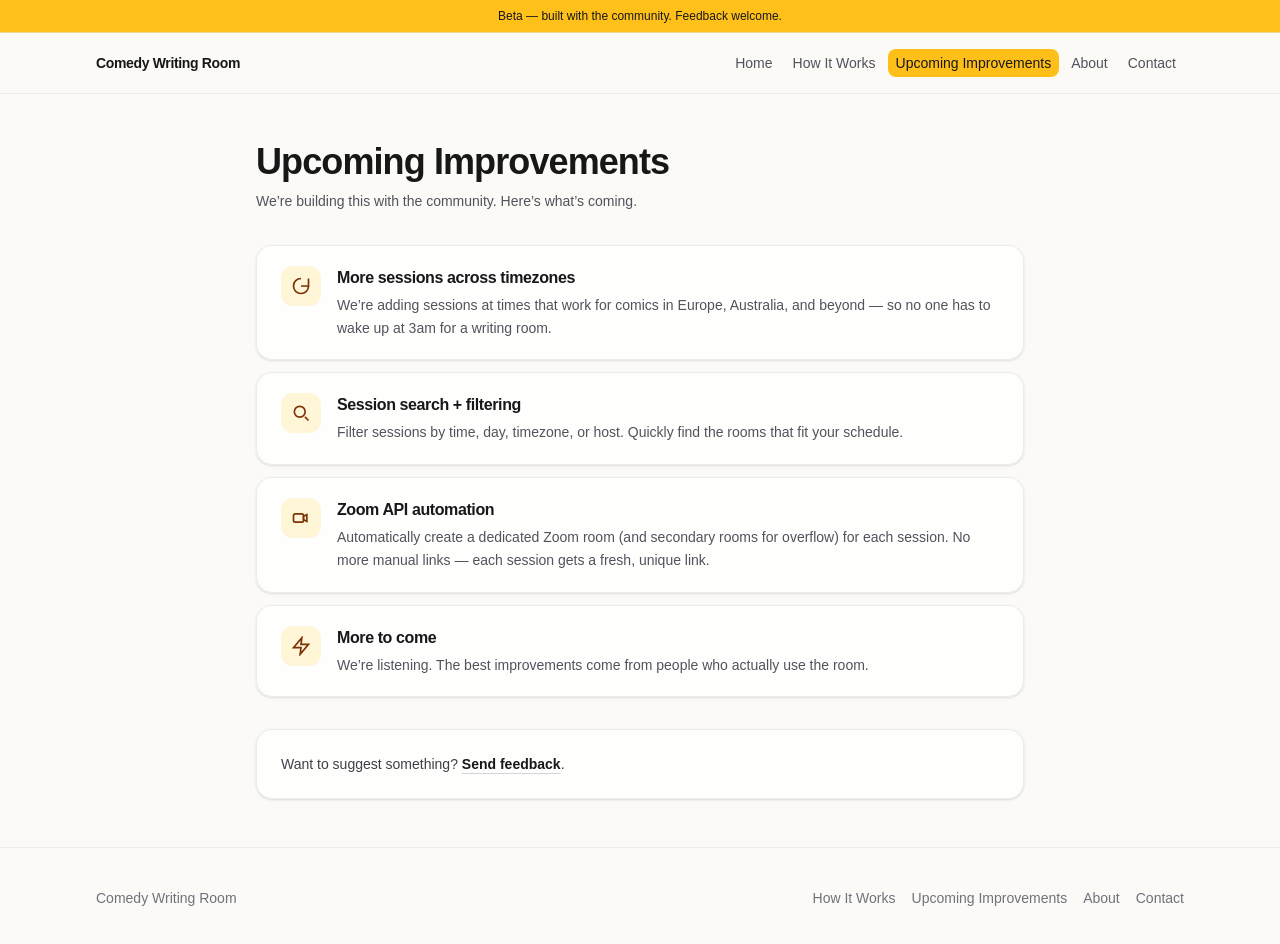
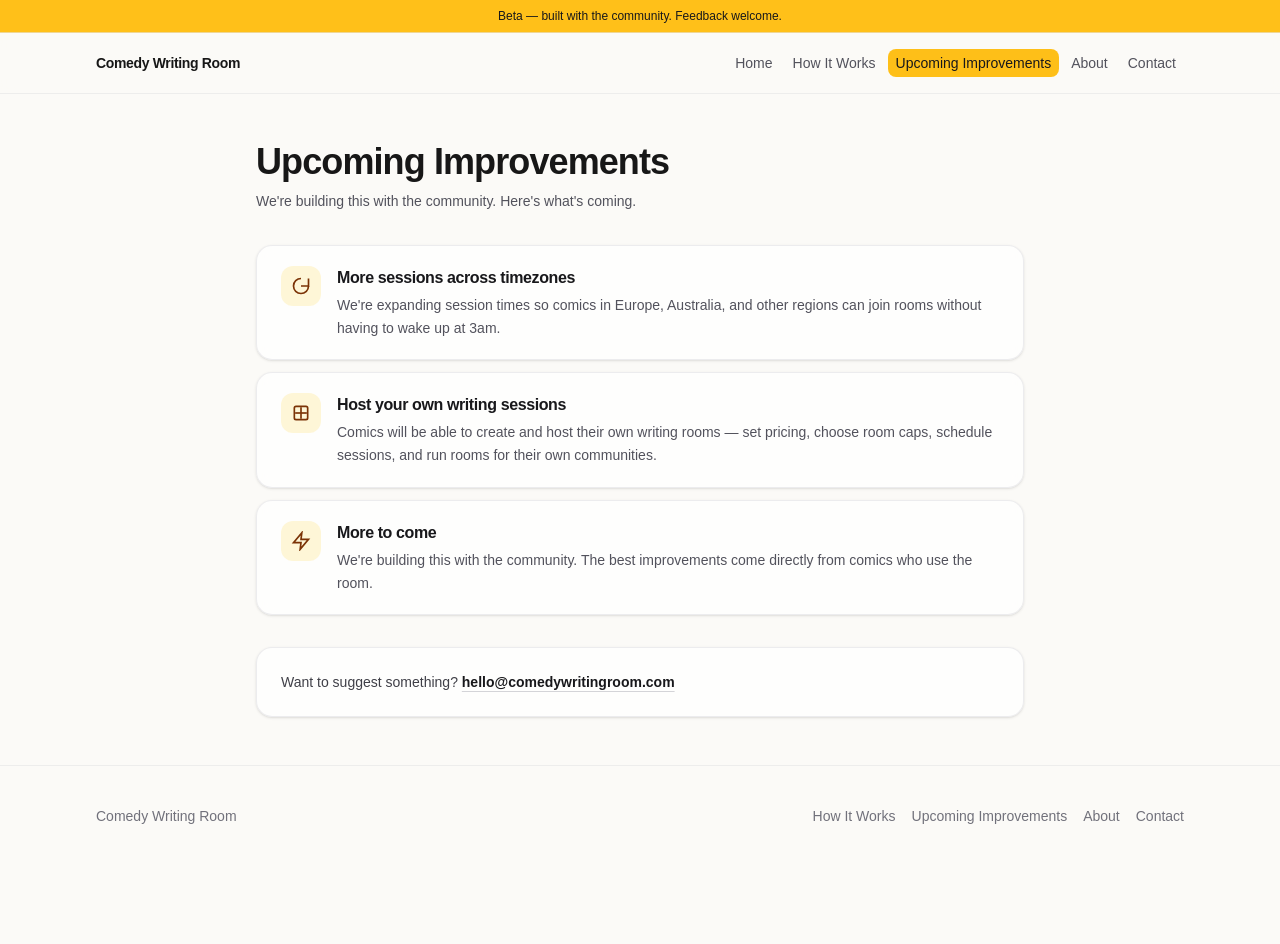
Before and after one commit to RahulNimmagadda/comedy-writing-room-website, a Next.js app: page /upcoming-improvements in a window 1280 px wide. Shown: the top 944 px of the page. After the commit the page ends 866 px from the top, so only its background shows below. Built offline with nearby package versions, Linux system fonts and the light colour scheme.

Commit message:
Refine upcoming improvements page copy

```diff
--- a/app/upcoming-improvements/page.tsx
+++ b/app/upcoming-improvements/page.tsx
@@ -32,7 +32,7 @@ export default function UpcomingImprovementsPage() {
     {
       title: "More sessions across timezones",
       description:
-        "We’re adding sessions at times that work for comics in Europe, Australia, and beyond — so no one has to wake up at 3am for a writing room.",
+        "We're expanding session times so comics in Europe, Australia, and other regions can join rooms without having to wake up at 3am.",
       icon: (
         <svg
           viewBox="0 0 24 24"
@@ -47,9 +47,9 @@ export default function UpcomingImprovementsPage() {
       ),
     },
     {
-      title: "Session search + filtering",
+      title: "Host your own writing sessions",
       description:
-        "Filter sessions by time, day, timezone, or host. Quickly find the rooms that fit your schedule.",
+        "Comics will be able to create and host their own writing rooms — set pricing, choose room caps, schedule sessions, and run rooms for their own communities.",
       icon: (
         <svg
           viewBox="0 0 24 24"
@@ -58,32 +58,16 @@ export default function UpcomingImprovementsPage() {
           stroke="currentColor"
           strokeWidth="2"
         >
-          <path d="M21 21l-4.3-4.3" />
-          <circle cx="10.5" cy="10.5" r="6.5" />
-        </svg>
-      ),
-    },
-    {
-      title: "Zoom API automation",
-      description:
-        "Automatically create a dedicated Zoom room (and secondary rooms for overflow) for each session. No more manual links — each session gets a fresh, unique link.",
-      icon: (
-        <svg
-          viewBox="0 0 24 24"
-          className="h-5 w-5"
-          fill="none"
-          stroke="currentColor"
-          strokeWidth="2"
-        >
-          <path d="M15 10l4-2v8l-4-2v-4z" />
-          <rect x="3" y="7" width="12" height="10" rx="2" />
+          <path d="M12 5v14" />
+          <path d="M5 12h14" />
+          <rect x="4" y="4" width="16" height="16" rx="2" />
         </svg>
       ),
     },
     {
       title: "More to come",
       description:
-        "We’re listening. The best improvements come from people who actually use the room.",
+        "We're building this with the community. The best improvements come directly from comics who use the room.",
       icon: (
         <svg
           viewBox="0 0 24 24"
@@ -104,8 +88,8 @@ export default function UpcomingImprovementsPage() {
         <h1 className="text-4xl font-semibold tracking-tight">
           Upcoming Improvements
         </h1>
-        <p className="mt-2 text-sm text-zinc-600 leading-relaxed">
-          We’re building this with the community. Here’s what’s coming.
+        <p className="mt-2 text-sm leading-relaxed text-zinc-600">
+          We're building this with the community. Here's what's coming.
         </p>
       </div>
 
@@ -118,12 +102,11 @@ export default function UpcomingImprovementsPage() {
       <div className="rounded-2xl border border-zinc-200/70 bg-white/70 px-6 py-6 text-sm text-zinc-700 shadow-sm">
         Want to suggest something?{" "}
         <Link
-          href="/contact"
+          href="mailto:hello@comedywritingroom.com"
           className="font-semibold text-zinc-900 underline decoration-zinc-300 underline-offset-4 hover:decoration-zinc-500"
         >
-          Send feedback
+          hello@comedywritingroom.com
         </Link>
-        .
       </div>
     </div>
   );
```
